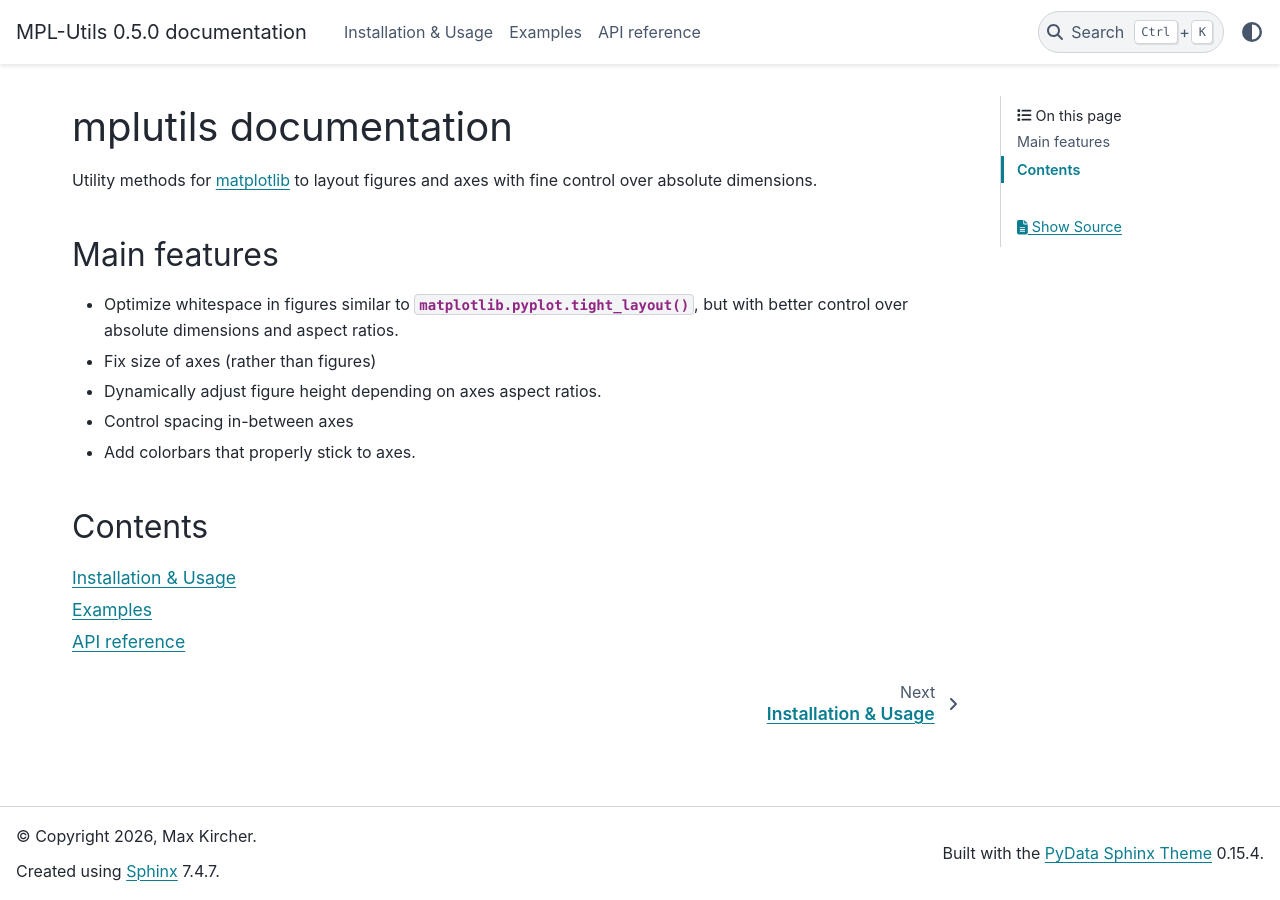
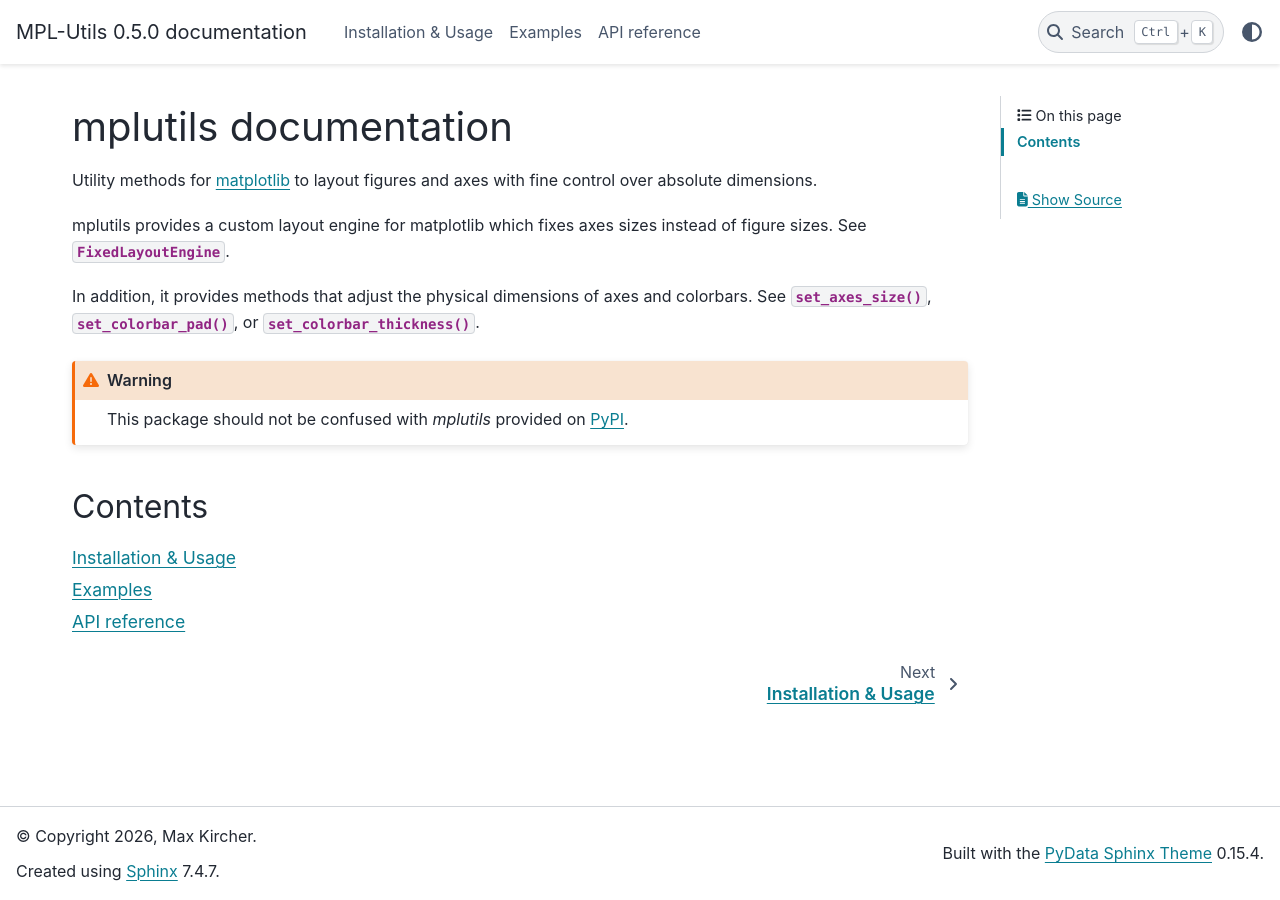
Before and after one commit to frekm/mpl-utils, a Sphinx documentation site: the page built from docs/source/index.rst, in a window 1280 px wide. Built offline with Sphinx 7.4.7 and the PyData theme 0.15.4, drawn with Linux system fonts in a browser that asks for light colours.

Commit message:
update docs landing page

```diff
--- a/docs/source/index.rst
+++ b/docs/source/index.rst
@@ -4,15 +4,17 @@ mplutils documentation
 Utility methods for `matplotlib <https://matplotlib.org/>`__ to layout figures and axes
 with fine control over absolute dimensions.
 
-Main features
--------------
+mplutils provides a custom layout engine for matplotlib which fixes axes sizes instead
+of figure sizes. See :class:`.FixedLayoutEngine`.
 
-- Optimize whitespace in figures similar to :func:`matplotlib.pyplot.tight_layout`,
-  but with better control over absolute dimensions and aspect ratios.
-- Fix size of axes (rather than figures)
-- Dynamically adjust figure height depending on axes aspect ratios.
-- Control spacing in-between axes
-- Add colorbars that properly stick to axes.
+In addition, it provides methods that adjust the physical dimensions of axes and
+colorbars. See :func:`.set_axes_size`, :func:`.set_colorbar_pad`, or
+:func:`.set_colorbar_thickness`.
+
+.. warning::
+
+   This package should not be confused with `mplutils` provided on
+   `PyPI <https://pypi.org/project/mplutils/>`__.
 
 Contents
 --------
```
